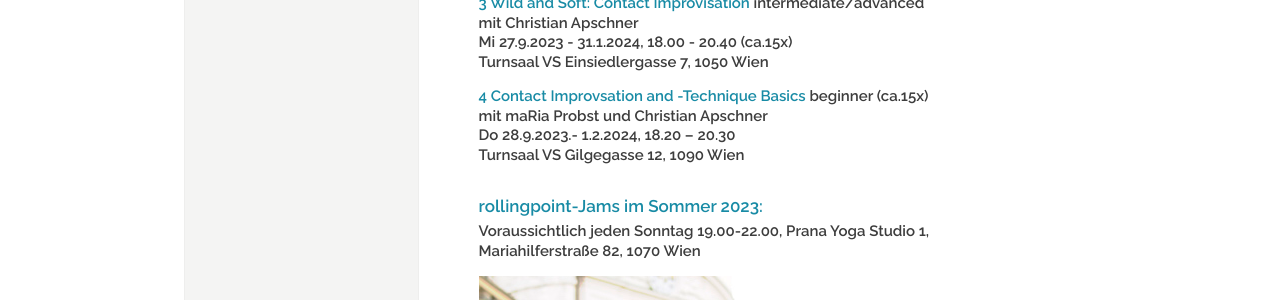
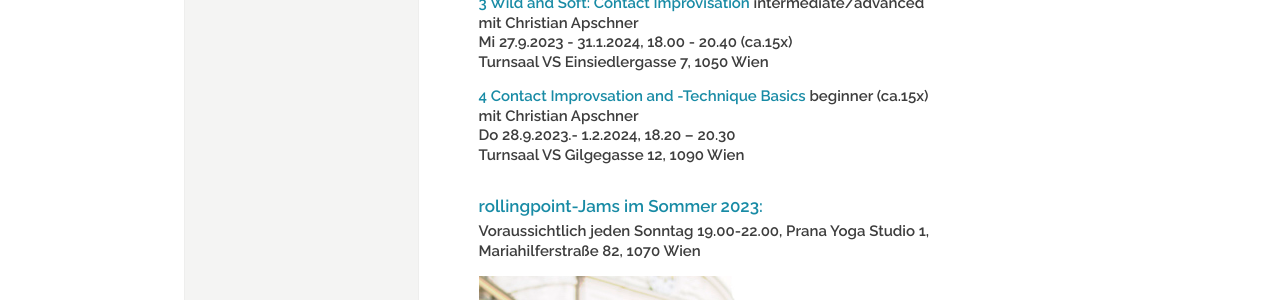
Before and after one commit to manulari/rollingpointat, a Jekyll site: the page built from _pages_de/index.md, in a window 1280 px wide. Shown: the part 1533-1833 px from the top of the page. Built offline with Jekyll 4.4.1, drawn with Linux system fonts in a browser that asks for light colours; comment, search, counter and statistics services are not loaded.

Commit message:
Update page (de) “index”

```diff
--- a/_pages_de/index.md
+++ b/_pages_de/index.md
@@ -43,7 +43,7 @@ Di 19.9.2023  - 30.1.2024, Jam 18.30 – 20.40 (ca.17x), Specials 17.20 - 18.20*
 **Turnsaal VS Einsiedlergasse 7, 1050 Wien**
 
 **[4 Contact Improvsation and -Technique Basics  ](/kurse#do)beginner (ca.15x)**\
-**mit maRia Probst und Christian Apschner**\
+**mit Christian Apschner**\
 **Do 28.9.2023.- 1.2.2024, 18.20 – 20.30**\
 **Turnsaal VS Gilgegasse 12, 1090 Wien**
 
```
